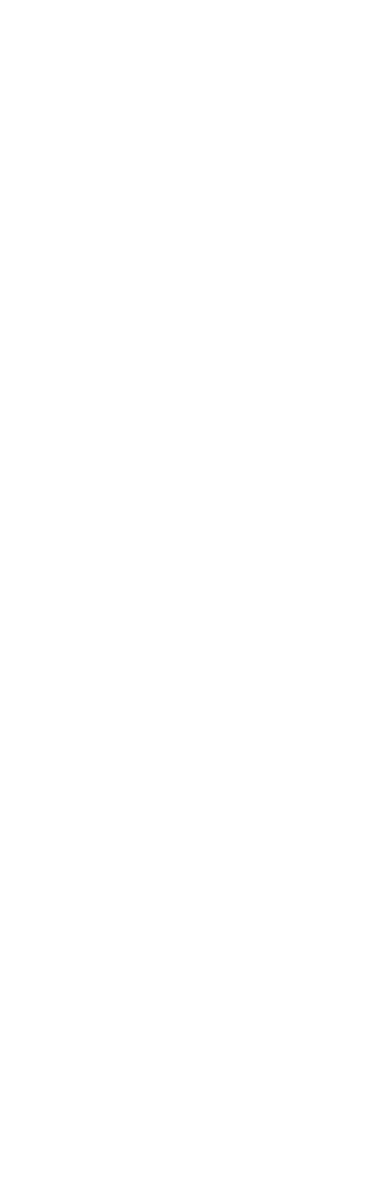
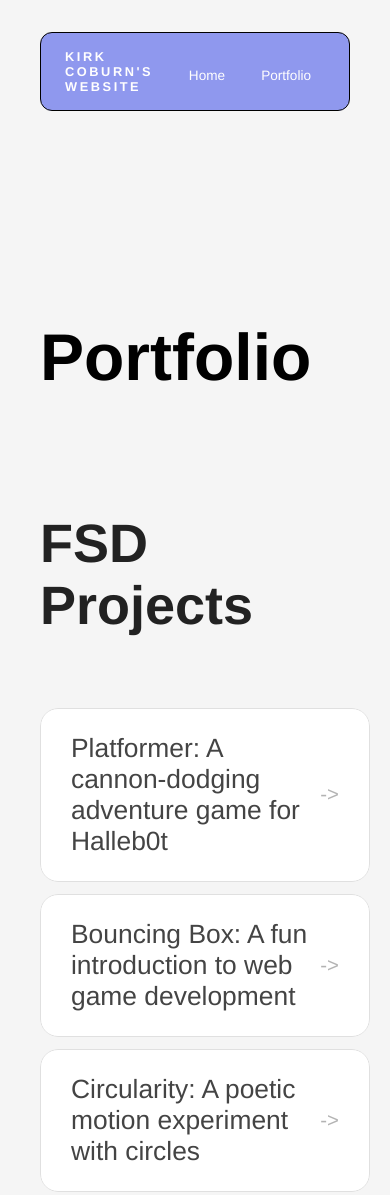
Before and after one commit to bassboosthero/bassboosthero.github.io, a plain HTML site: page portfolio.html in a window 390 px wide. Shown: the top 1195 px of the page. Before the commit the page ends 844 px from the top, so only its background shows below. Drawn offline with Linux system fonts and the light colour scheme.

Commit message:
add portfolio page to website

```diff
--- a/portfolio.html
+++ b/portfolio.html
@@ -0,0 +1,52 @@
+<!DOCTYPE html>
+<html>
+
+<head>
+  <title>Kirk's Castle</title>
+  <link rel="stylesheet" href="style.css" />
+</head>
+
+<body>
+  <!-- All content goes here -->
+  <div id="all-contents">
+    <nav>
+      <h1>Kirk Coburn's Website</h1>
+      <ul id="nav-ul">
+        <li class="nav-li">
+          <a href="index.html">Home</a>
+        </li>
+        <li class="nav-li">
+          <a href="portfolio.html">Portfolio</a>
+        </li>
+      </ul>
+
+    </nav>
+
+    <main>
+      <div class="content">
+        <h1>Portfolio</h1>
+        <h3>FSD Projects</h3>
+        <ul id="portfolio">
+          <li>
+  <a href="fsd-projects/platformer/">Platformer: A cannon-dodging adventure game for Halleb0t</a>
+</li>
+<li>
+  <a href="fsd-projects/bouncing-box/">Bouncing Box: A fun introduction to web game development</a>
+</li>
+<li>
+  <a href="fsd-projects/circularity/">Circularity: A poetic motion experiment with circles</a>
+</li>
+<li>
+ <a href="fsd-projects/runtime/">Runtime : Fearless HalleBot goes on a side-scrolling adventure!</a>
+</li>
+
+        </ul>
+
+        <!-- ASD Projects will go here -->
+
+      </div>
+    </main>
+  </div>
+</body>
+
+</html>
--- a/style.css
+++ b/style.css
@@ -159,3 +159,103 @@ nav h1 {
   background: #000;
   color: #fff;
 }
+/* Portfolio styles */
+.content h1 {
+  color: black;
+}
+
+#portfolio {
+  list-style: none;
+  margin: 0;
+  padding: 0;
+  width: 100%;
+  display: flex;
+  flex-direction: column;
+  gap: 8px;
+}
+
+#portfolio li {
+  border-radius: 12px;
+  overflow: hidden;
+}
+
+#portfolio a {
+  display: flex;
+  justify-content: space-between;
+  align-items: center;
+  text-decoration: none;
+  color: #444;
+  padding: 16px 20px;
+  font-size: 1.1rem;
+  font-weight: 500;
+  background: #fff;
+  border: 1px solid #e0e0e0;
+  border-radius: 12px;
+  transition: background 0.25s ease, color 0.25s ease, transform 0.25s ease;
+}
+
+#portfolio a:hover {
+  background: #000;
+  color: #fff;
+  transform: translateX(4px);
+}
+
+#portfolio a::after {
+  content: "->";
+  font-size: 0.85rem;
+  opacity: 0.4;
+  transition: opacity 0.25s ease;
+  white-space: nowrap;
+}
+
+#portfolio a:hover::after {
+  opacity: 1;
+}
+/* responsive web design */
+@media screen and (min-width: 120px) and (max-width: 1080px) {
+  main {
+    height: 100ch;
+    zoom: 1.5;
+    display: grid;
+  }
+
+  h1 {
+    font-size: 44px;
+  }
+
+  h2 {
+    font-size: 42px;
+  }
+h3 {
+    font-size: 36px;
+  }
+
+  #all-contents {
+    height: 100ch;
+    margin: none;
+  }
+
+  a {
+    font-size: 42px;
+  }
+
+  .sidebar {
+    margin-right: 0px;
+    justify-content: center;
+    align-items: center;
+  }
+
+  .sidebar-img {
+    width: 100%;
+  }
+
+  p,
+  li {
+    font-size: 24px;
+  }
+
+  .content {
+    align-content: center;
+    justify-content: center;
+  }
+}
```
